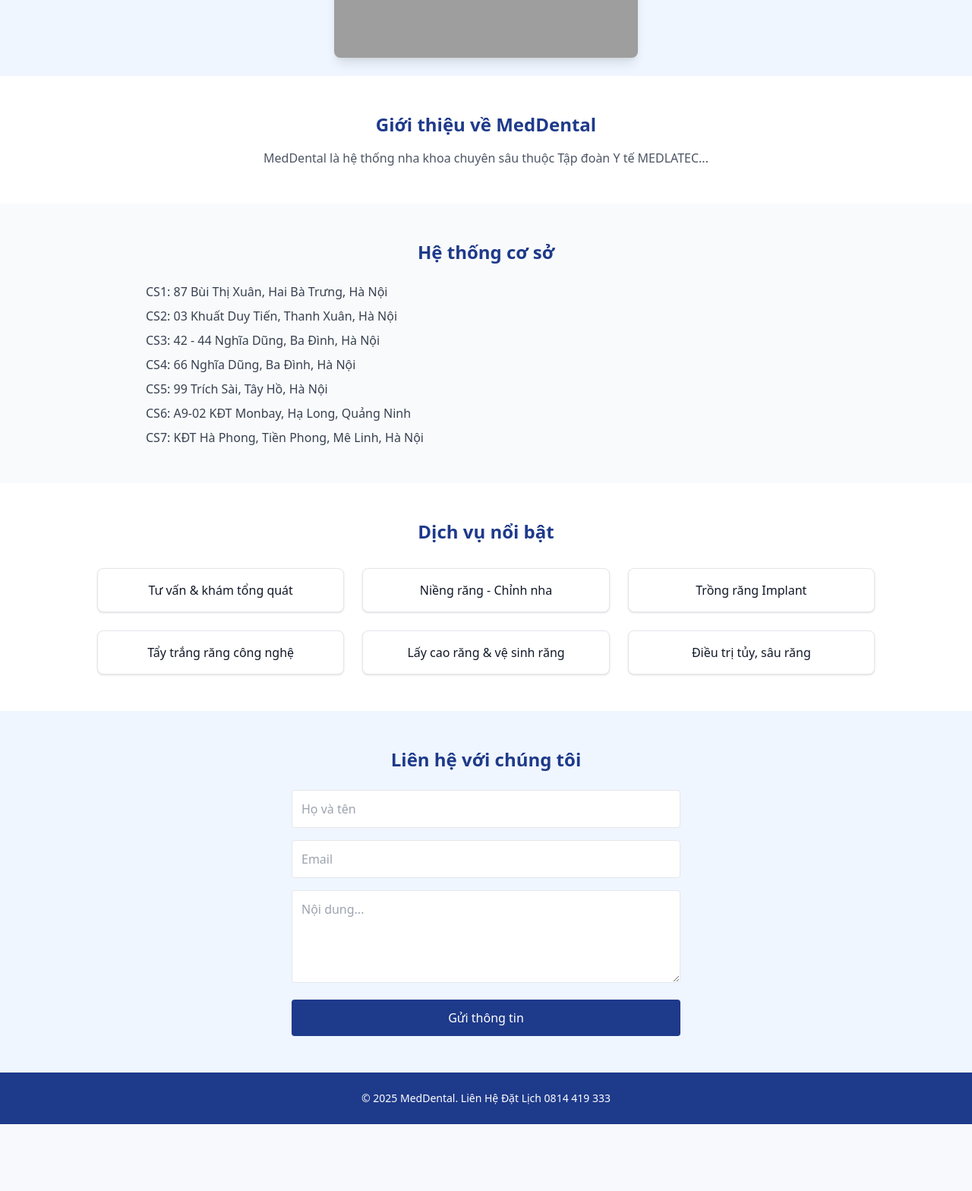
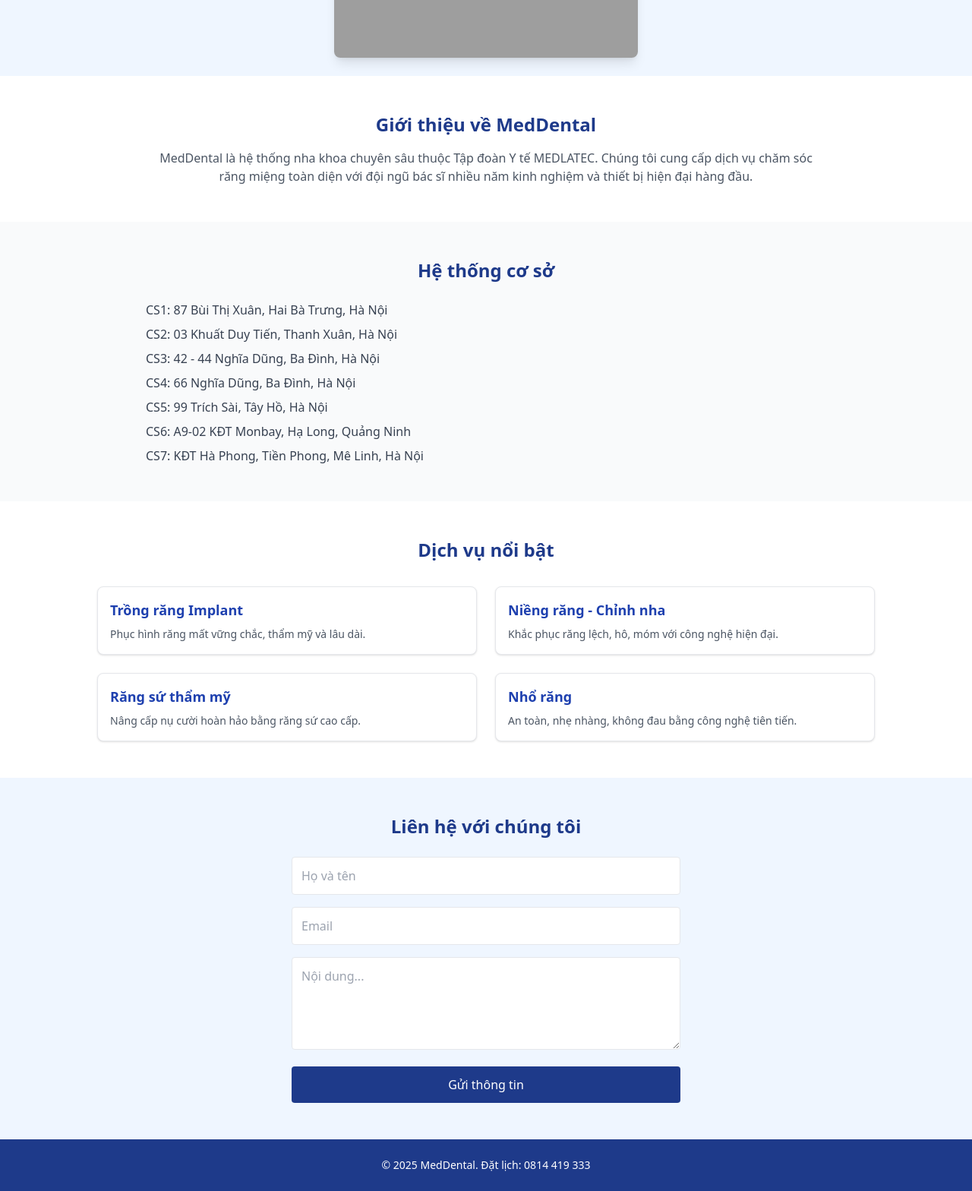
Before and after one commit to khanhteo1989/meddental-chatbot, a Flask app: page / in a window 1280 px wide. Shown: the part 328-1896 px from the top of the page at 76% size. Before the commit the page ends 1808 px from the top, so only its background shows below. Run offline with Flask 3, Linux system fonts and the light colour scheme; some libraries are stand-ins or nearby versions; grey boxes are pictures that could not be loaded.

Commit message:
Update index.html

```diff
--- a/templates/index.html
+++ b/templates/index.html
@@ -1,13 +1,15 @@
 <!DOCTYPE html>
 <html lang="vi">
 <head>
-  <meta charset="UTF-8">
-  <meta name="viewport" content="width=device-width, initial-scale=1.0">
+  <meta charset="UTF-8" />
+  <meta name="viewport" content="width=device-width, initial-scale=1.0"/>
   <title>MedDental | Nha khoa hiện đại</title>
   <script src="https://cdn.tailwindcss.com"></script>
   <link rel="stylesheet" href="https://cdnjs.cloudflare.com/ajax/libs/font-awesome/6.0.0/css/all.min.css">
 </head>
 <body class="bg-white text-gray-900">
+
+  <!-- HEADER -->
   <header class="bg-blue-900 text-white">
     <div class="max-w-7xl mx-auto px-4 py-4 flex justify-between items-center">
       <img src="{{ url_for('static', filename='images/logo.png') }}" alt="Logo MedDental" class="h-12">
@@ -20,19 +22,22 @@
     </div>
   </header>
 
+  <!-- BANNER -->
   <section class="bg-blue-50 py-6">
     <div class="text-center">
       <img src="{{ url_for('static', filename='images/banner.jpg') }}" alt="Banner MedDental" class="mx-auto rounded-lg shadow-lg max-w-full">
     </div>
   </section>
 
+  <!-- GIỚI THIỆU -->
   <section id="gioithieu" class="py-12 px-4">
     <div class="max-w-4xl mx-auto text-center">
       <h2 class="text-2xl font-bold text-blue-900">Giới thiệu về MedDental</h2>
-      <p class="mt-4 text-gray-600">MedDental là hệ thống nha khoa chuyên sâu thuộc Tập đoàn Y tế MEDLATEC...</p>
+      <p class="mt-4 text-gray-600">MedDental là hệ thống nha khoa chuyên sâu thuộc Tập đoàn Y tế MEDLATEC. Chúng tôi cung cấp dịch vụ chăm sóc răng miệng toàn diện với đội ngũ bác sĩ nhiều năm kinh nghiệm và thiết bị hiện đại hàng đầu.</p>
     </div>
   </section>
 
+  <!-- CƠ SỞ -->
   <section id="coso" class="py-12 px-4 bg-gray-50">
     <div class="max-w-4xl mx-auto">
       <h2 class="text-2xl font-bold text-center text-blue-900">Hệ thống cơ sở</h2>
@@ -48,20 +53,37 @@
     </div>
   </section>
 
-  <section id="dichvu" class="py-12 px-4">
+  <!-- DỊCH VỤ NỔI BẬT -->
+  <section id="dichvu" class="py-12 px-4 bg-white">
     <div class="max-w-5xl mx-auto">
       <h2 class="text-2xl font-bold text-center text-blue-900">Dịch vụ nổi bật</h2>
-      <div class="grid grid-cols-1 sm:grid-cols-2 md:grid-cols-3 gap-6 mt-8">
-        <div class="p-4 bg-white border rounded-lg shadow text-center">Tư vấn & khám tổng quát</div>
-        <div class="p-4 bg-white border rounded-lg shadow text-center">Niềng răng - Chỉnh nha</div>
-        <div class="p-4 bg-white border rounded-lg shadow text-center">Trồng răng Implant</div>
-        <div class="p-4 bg-white border rounded-lg shadow text-center">Tẩy trắng răng công nghệ</div>
-        <div class="p-4 bg-white border rounded-lg shadow text-center">Lấy cao răng & vệ sinh răng</div>
-        <div class="p-4 bg-white border rounded-lg shadow text-center">Điều trị tủy, sâu răng</div>
+      <div class="grid grid-cols-1 sm:grid-cols-2 md:grid-cols-2 gap-6 mt-8">
+
+        <a href="/dich-vu/implant" class="p-4 bg-white border rounded-lg shadow hover:bg-blue-50 transition-all block">
+          <h3 class="text-lg font-semibold text-blue-800 mb-2">Trồng răng Implant</h3>
+          <p class="text-sm text-gray-600">Phục hình răng mất vững chắc, thẩm mỹ và lâu dài.</p>
+        </a>
+
+        <a href="/dich-vu/nieng-rang" class="p-4 bg-white border rounded-lg shadow hover:bg-blue-50 transition-all block">
+          <h3 class="text-lg font-semibold text-blue-800 mb-2">Niềng răng - Chỉnh nha</h3>
+          <p class="text-sm text-gray-600">Khắc phục răng lệch, hô, móm với công nghệ hiện đại.</p>
+        </a>
+
+        <a href="/dich-vu/rang-su" class="p-4 bg-white border rounded-lg shadow hover:bg-blue-50 transition-all block">
+          <h3 class="text-lg font-semibold text-blue-800 mb-2">Răng sứ thẩm mỹ</h3>
+          <p class="text-sm text-gray-600">Nâng cấp nụ cười hoàn hảo bằng răng sứ cao cấp.</p>
+        </a>
+
+        <a href="/dich-vu/nho-rang" class="p-4 bg-white border rounded-lg shadow hover:bg-blue-50 transition-all block">
+          <h3 class="text-lg font-semibold text-blue-800 mb-2">Nhổ răng</h3>
+          <p class="text-sm text-gray-600">An toàn, nhẹ nhàng, không đau bằng công nghệ tiên tiến.</p>
+        </a>
+
       </div>
     </div>
   </section>
 
+  <!-- LIÊN HỆ -->
   <section id="lienhe" class="py-12 px-4 bg-blue-50">
     <div class="max-w-lg mx-auto">
       <h2 class="text-2xl font-bold text-center text-blue-900">Liên hệ với chúng tôi</h2>
@@ -71,14 +93,16 @@
         <textarea name="noidung" placeholder="Nội dung..." rows="4" class="w-full p-3 border rounded"></textarea>
         <button type="submit" class="bg-blue-900 text-white px-6 py-3 rounded hover:bg-blue-800 w-full">Gửi thông tin</button>
       </form>
-      <div id="popup" class="hidden mt-4 text-green-600 font-semibold text-center">✔️ Đặt lịch thành công!</div>
+      <div id="popup" class="hidden mt-4 text-green-600 font-semibold text-center">✔️ Đặt lịch thành công! Chúng tôi sẽ liên hệ sớm.</div>
     </div>
   </section>
 
+  <!-- FOOTER -->
   <footer class="bg-blue-900 text-white text-center py-6 text-sm">
-    <p>&copy; 2025 MedDental. Liên Hệ Đặt Lịch 0814 419 333</p>
+    <p>&copy; 2025 MedDental. Đặt lịch: 0814 419 333</p>
   </footer>
 
+  <!-- JS GOOGLE SHEET -->
   <script>
     const form = document.getElementById("bookingForm");
     const popup = document.getElementById("popup");
@@ -102,5 +126,6 @@
       }
     });
   </script>
+
 </body>
 </html>
```
